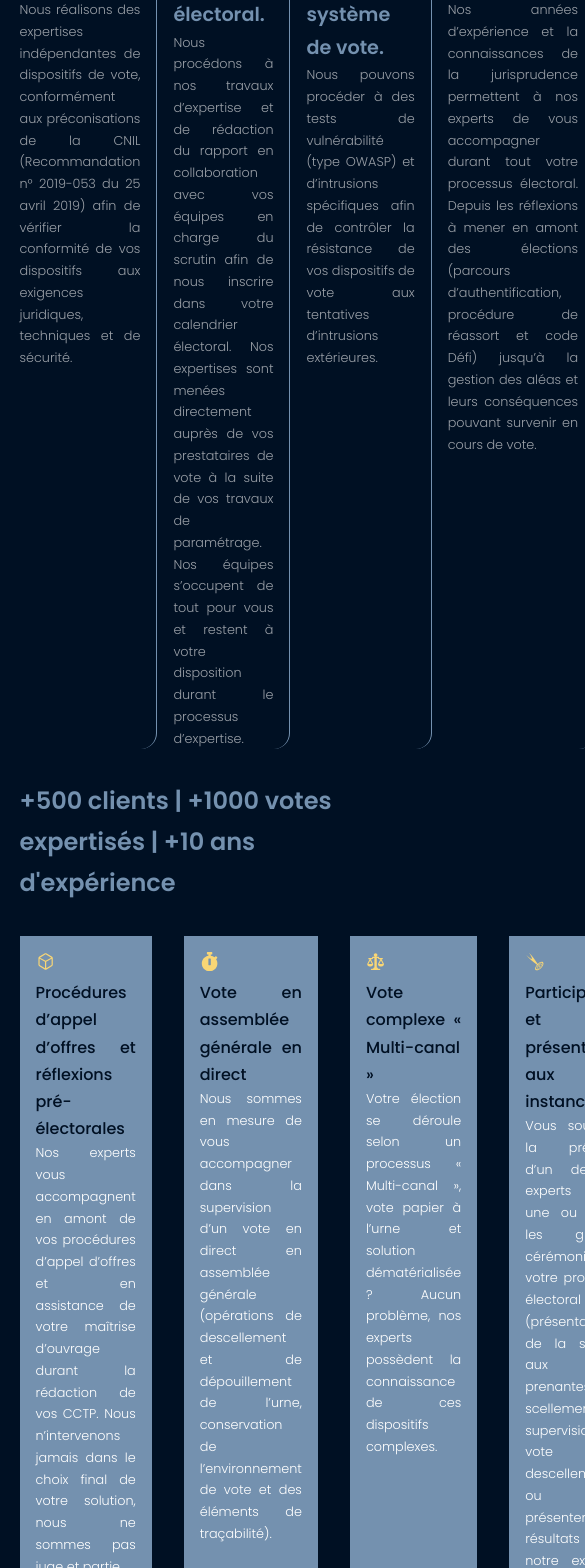
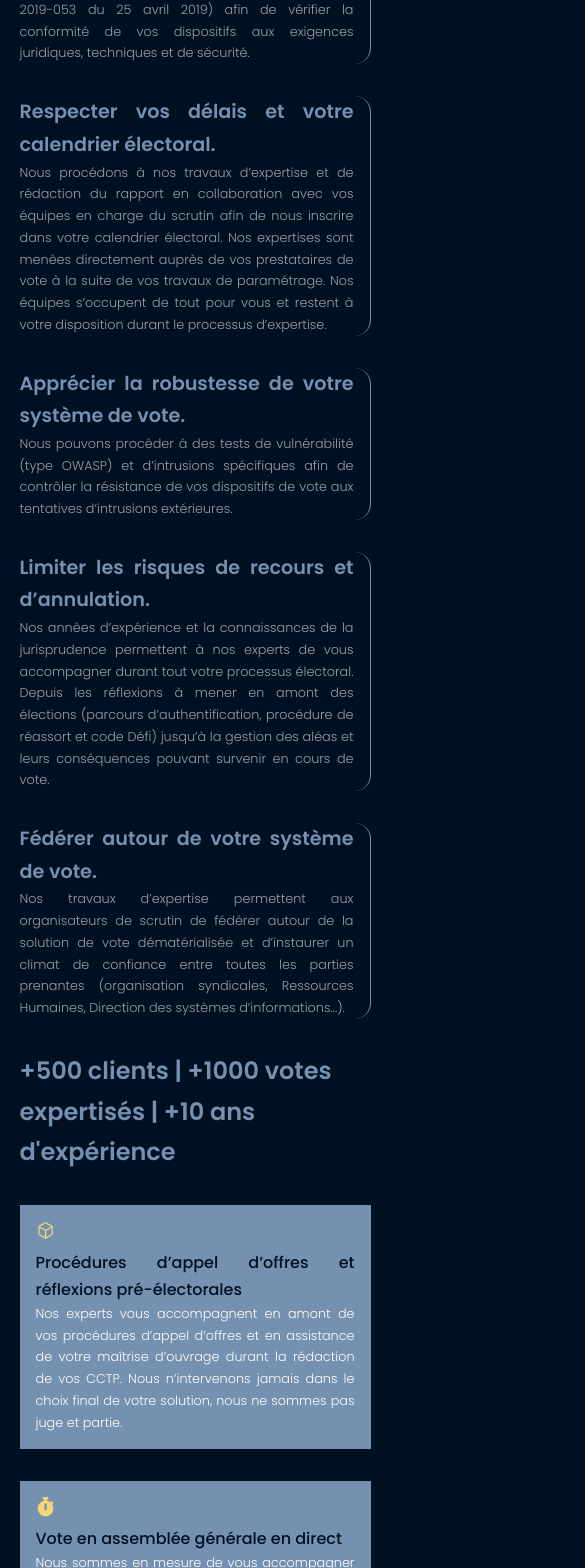
Before and after one commit to Ahlonko1/expertislab, a React (Create React App) app: page / in a window 390 px wide. Shown: the part 4446-6014 px from the top of the page, 585 px wide, since content can reach past the window. Built offline with nearby package versions, Linux system fonts and the light colour scheme.

Commit message:
media queries

```diff
--- a/src/components/conseil/conseil.css
+++ b/src/components/conseil/conseil.css
@@ -53,3 +53,24 @@ h2{
 .faq__item{
   margin-bottom: 1rem;
 }
+
+/* MEDIA QUERIES (MEDIUM DEVICES) */
+@media screen and (max-width: 1024px) {
+
+}
+
+/* MEDIA QUERIES (SMALL DEVICES) */
+@media screen and (max-width: 600px) {
+  .conseil__enjeux{
+    display: grid;
+    grid-template-columns: 1fr;
+    gap: 2rem;
+  }
+
+  .conseil__accompagnement{
+    display: grid;
+    grid-template-columns: 1fr;
+    gap: 2rem;
+    margin-top: 2rem;
+  }
+}
--- a/src/components/constat/constat.css
+++ b/src/components/constat/constat.css
@@ -53,3 +53,24 @@ h2{
 .faq__item{
   margin-bottom: 1rem;
 }
+
+/* MEDIA QUERIES (MEDIUM DEVICES) */
+@media screen and (max-width: 1024px) {
+
+}
+
+/* MEDIA QUERIES (SMALL DEVICES) */
+@media screen and (max-width: 600px) {
+  .constat__enjeux{
+    display: grid;
+    grid-template-columns: 1fr;
+    gap: 2rem;
+  }
+
+  .constat__accompagnement{
+    display: grid;
+    grid-template-columns: 1fr;
+    gap: 2rem;
+    margin-top: 2rem;
+  }
+}
--- a/src/components/expertise/expertise.css
+++ b/src/components/expertise/expertise.css
@@ -53,3 +53,25 @@ h2{
 .faq__item{
   margin-bottom: 1rem;
 }
+
+
+/* MEDIA QUERIES (MEDIUM DEVICES) */
+@media screen and (max-width: 1024px) {
+
+}
+
+/* MEDIA QUERIES (SMALL DEVICES) */
+@media screen and (max-width: 600px) {
+  .expertise__enjeux{
+    display: grid;
+    grid-template-columns: 1fr;
+    gap: 2rem;
+  }
+
+  .expertise__accompagnement{
+    display: grid;
+    grid-template-columns: 1fr;
+    gap: 2rem;
+    margin-top: 2rem;
+  }
+}
```
